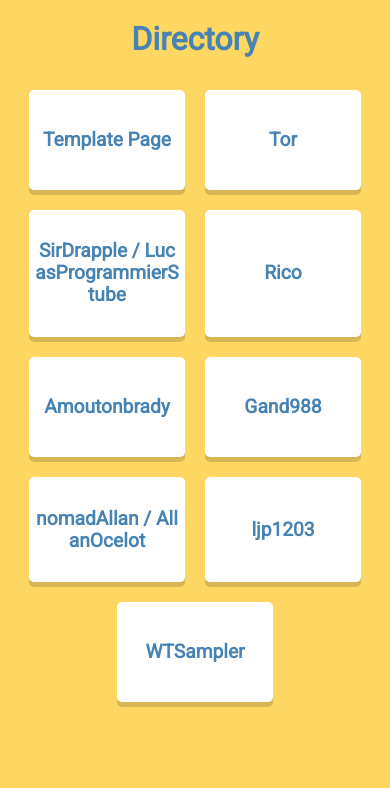
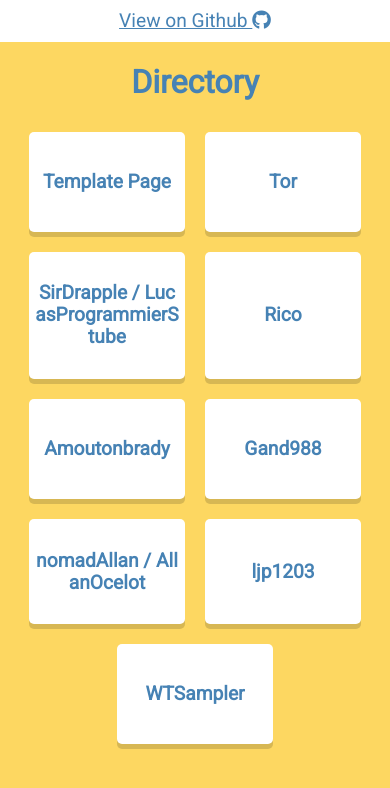
Before and after one commit to DevvitIO/ReallyAnnoyingDirectory, a plain HTML site: page index.html in a window 390 px wide. Drawn offline with nearby package versions, Linux system fonts and the light colour scheme.

Commit message:
added button in the top right that links back to github repo page

```diff
--- a/index.html
+++ b/index.html
@@ -66,16 +66,42 @@
       text-align: center;
     }
 
+    #github-link-back {
+      position: absolute;
+      top: 0;
+      right: 0;
+      font-size: 1.2rem;
+      background: white;
+      color: steelblue;
+      padding: 10px;
+      text-decoration: none;
+    }
+
+    #github-link-back:hover{
+      text-decoration: underline;
+    }
+
     @media only screen and (max-width: 414px) {
       .page-box {
         width: 40%;
+      }
+
+      #github-link-back {
+        position: initial;
+        text-align: center;
+        display: block;
       }
     }
   </style>
 </head>
 
 <body>
+  <a id="github-link-back" href="https://github.com/LearnDevelopmentPublic/ReallyAnnoyingDirectory">
+    View on Github <i class="fa fa-github"></i>
+  </a>
+
   <h1>Directory</h1>
+
   <main id="pages-area">
     <a class="page-box" href="subDirectory/TEMPLATE.html">
       <h4>Template Page</h4>
@@ -105,6 +131,8 @@
       <h4>WTSampler</h4>
     </a>
   </main>
+
+  <script src="https://use.fontawesome.com/77dd874e10.js"></script>
 </body>
 
 </html>
```
